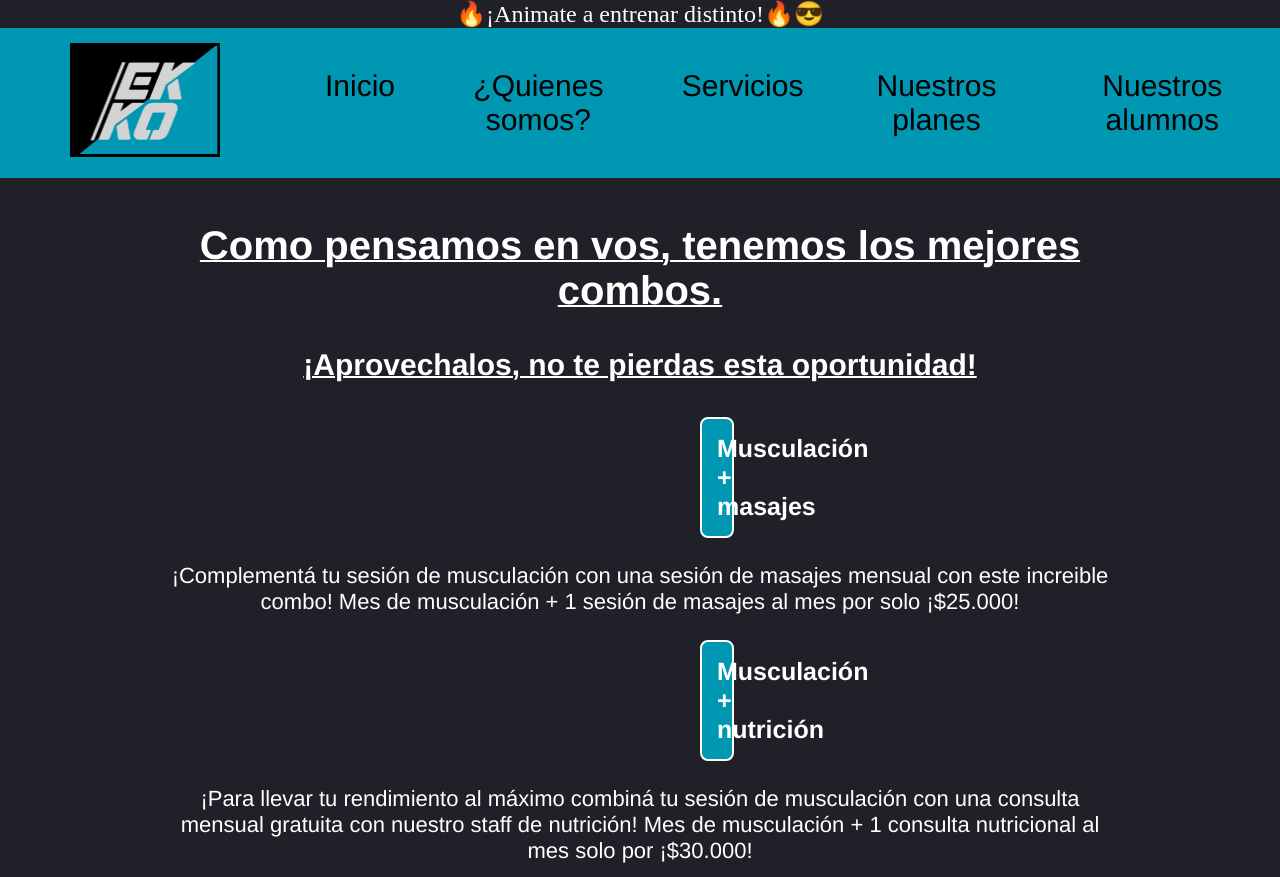
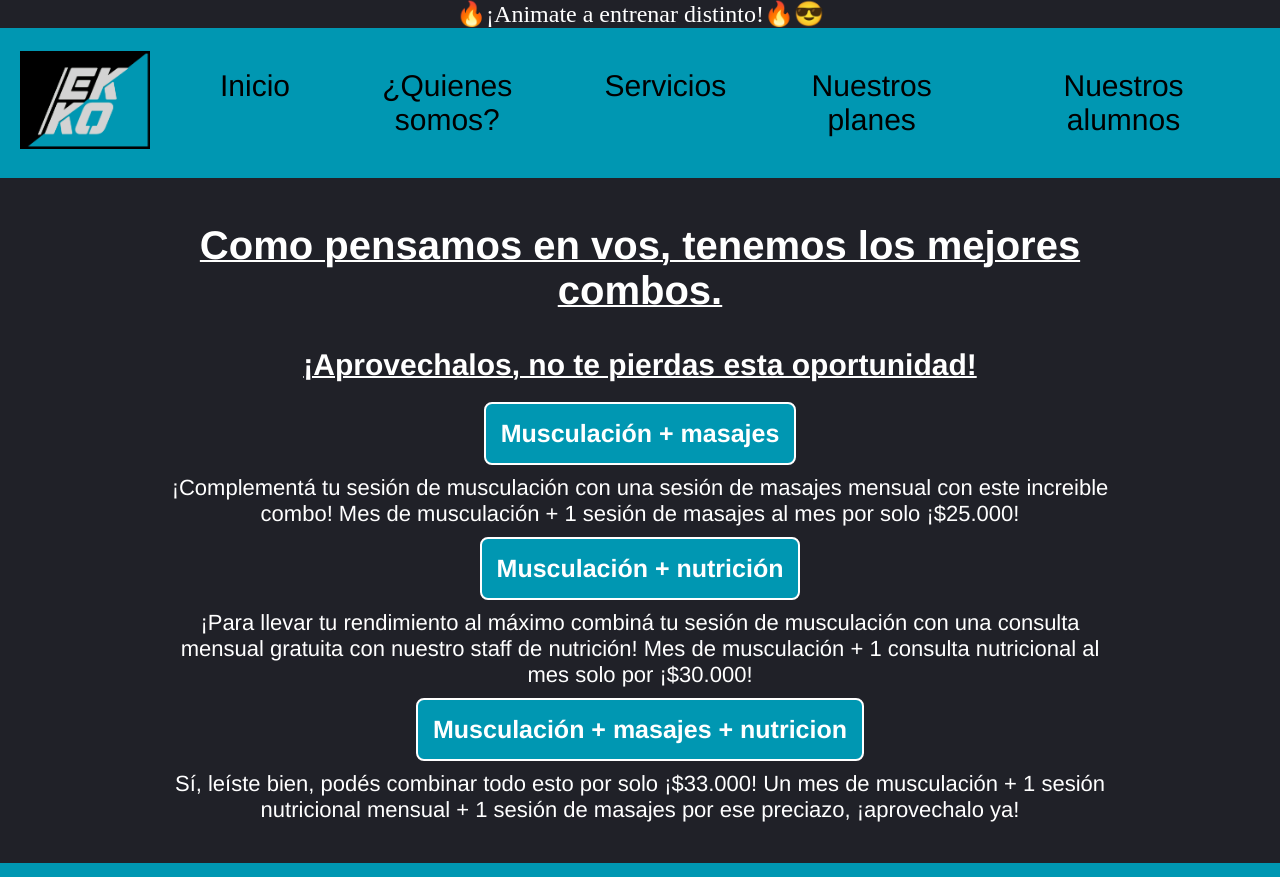
Before and after one commit to PabloDuran1/Ekko, a plain HTML site: page html/nuestros_planes.html in a window 1280 px wide. Shown: the top 877 px of the page. Drawn offline with Linux system fonts and the light colour scheme.

Commit message:
mas cosas del header

```diff
--- a/css/style.css
+++ b/css/style.css
@@ -42,6 +42,7 @@ header {
     display:flex;
     align-items: center;
     height:150px;
+    justify-content: center;
 }
 
 header a {
@@ -53,29 +54,27 @@ header a {
 
 .todos-los-links {
     background-color: #0097B2;
-    margin-left: 20px;
+
 }
 
 .logo-header {
-    margin-left:50px;
     padding:10px;
     background-color: #0097B2;
-
 }
 
 .logo-ekko {
-    width:150px;
+    width:130px;
     padding:10px;
 }
 
 .lista-navegable {
     list-style: none;
     display:flex;
+    padding:25px;
 }
 
 .lista-navegable li {
     padding:25px;
-    display: flex;
 }
 
 
@@ -640,33 +639,33 @@ input:focus {
     padding:30px 150px;
     font-family:'Franklin Gothic Medium', 'Arial Narrow', Arial, sans-serif;
     justify-content: CENTER;
-
 }
 
 
                                         /* TEXTOS Y TITULOS*/
-.principal-planes h1 {
+.titulo-planes {
     padding:15px;
     font-size: 40px;
     text-decoration: underline 2px;
 }
 
-.principal-planes h3 {
+.oportunidad-planes {
     padding:20px;
     font-size: 30px;
     text-decoration: underline 2px;
 }
 
-.principal-planes h4 {
+.combos-planes{
     padding:15px;
     font-size: 25px;
     border: solid 2px white;
-    margin: 15px 550px;
     border-radius: 8px;
     background-color: #0097B2;
+    margin:auto;
+
 }
 
-.principal-planes p {
+.texto-planes{
     padding:10px;
     font-size: 22px;
 }
--- a/html/nuestros_planes.html
+++ b/html/nuestros_planes.html
@@ -46,19 +46,19 @@
 <main>
     <div>
     <section class="principal-planes">
-         <h1> Como pensamos en vos, tenemos los mejores combos.</h1>
+         <h1 class="titulo-planes"> Como pensamos en vos, tenemos los mejores combos.</h1>
 
-        <h3>¡Aprovechalos, no te pierdas esta oportunidad! </h3>
+        <h3 class="oportunidad-planes">¡Aprovechalos, no te pierdas esta oportunidad! </h3>
 
-        <h4>Musculación + masajes</h4>
+        <h4 class="combos-planes">Musculación + masajes</h4>
 
-        <p>¡Complementá tu sesión de musculación con una sesión de masajes mensual con este increible combo! Mes de musculación + 1 sesión de masajes al mes por solo  ¡$25.000!</p>
+        <p class="texto-planes">¡Complementá tu sesión de musculación con una sesión de masajes mensual con este increible combo! Mes de musculación + 1 sesión de masajes al mes por solo  ¡$25.000!</p>
 
-        <h4>Musculación + nutrición</h4>
-        <p>¡Para llevar tu rendimiento al máximo combiná tu sesión de musculación con una consulta mensual gratuita con nuestro staff de nutrición! Mes de musculación + 1 consulta nutricional al mes solo por ¡$30.000!</p>
+        <h4 class="combos-planes">Musculación + nutrición</h4>
+        <p class="texto-planes">¡Para llevar tu rendimiento al máximo combiná tu sesión de musculación con una consulta mensual gratuita con nuestro staff de nutrición! Mes de musculación + 1 consulta nutricional al mes solo por ¡$30.000!</p>
 
-        <h4>Musculación + masajes + nutricion </h4>
-        <p>Sí, leíste bien, podés combinar todo esto por solo ¡$33.000!
+        <h4 class="combos-planes">Musculación + masajes + nutricion </h4>
+        <p class="texto-planes">Sí, leíste bien, podés combinar todo esto por solo ¡$33.000!
             Un mes de musculación + 1 sesión nutricional mensual + 1 sesión de masajes por ese preciazo, ¡aprovechalo ya!
         </p>
     </div>
```
Also changed, not shown: html/nuestros_alumnos.html (+7 -5 lines).
